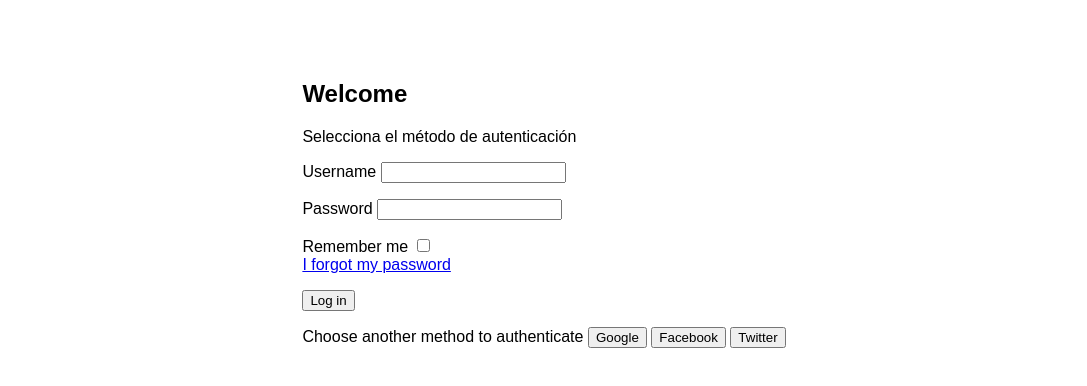
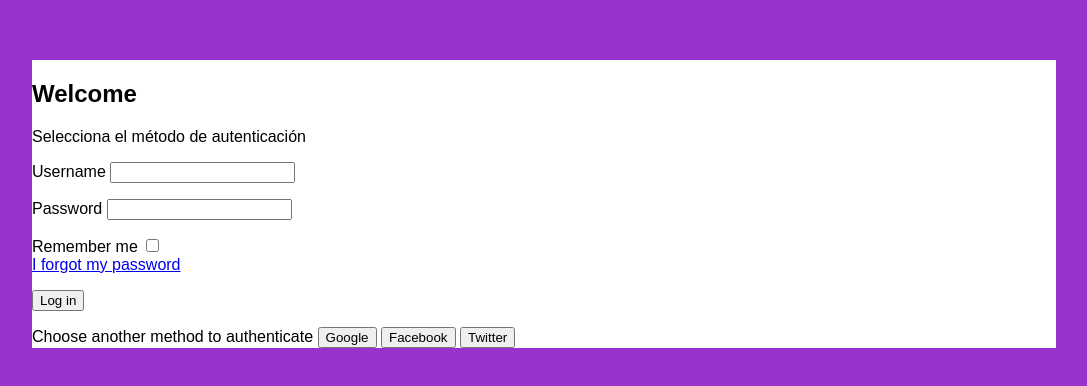
Before and after one commit to yinsanders/-20-PROYECTOS-COMPLETOS-CON-CSS, a plain HTML site: page project5-css-login/index.html in a window 1280 px wide. Shown: the part 196-582 px from the top of the page, without its empty margins (96-1183 px from the left). Drawn offline with Linux system fonts and the light colour scheme.

Commit message:
Agregando más código CSS

```diff
--- a/project5-css-login/style.css
+++ b/project5-css-login/style.css
@@ -6,4 +6,10 @@ body {
    align-items: center;
    justify-content: center;
    height: 100vh;
+   background-color: darkorchid;
 }
+
+.form-container {
+   background-color: white;
+   width: 80%;
+}
```
